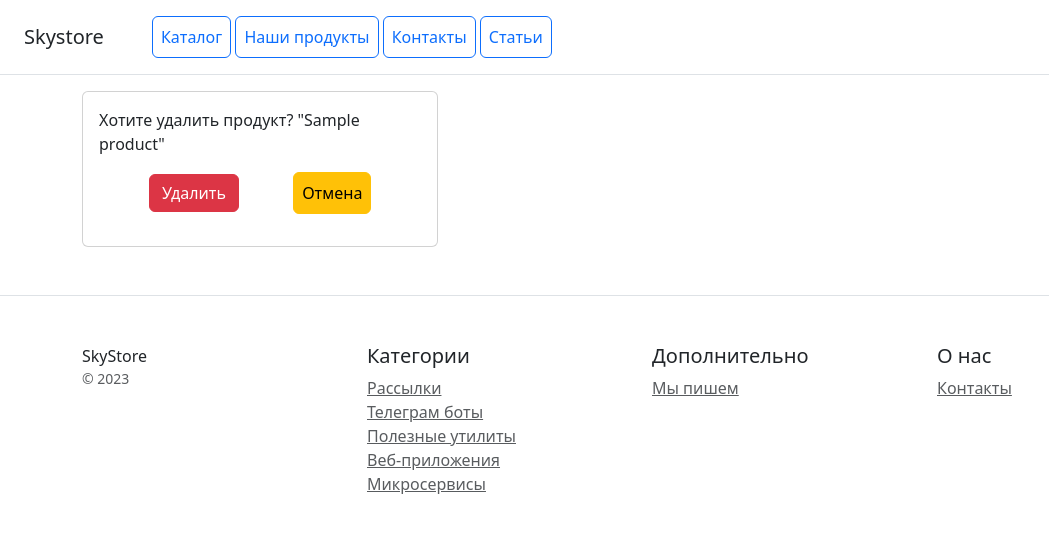
After one commit to DmitryVorotnikov/Skystore, a Django app: page /products/delete/1/ in a window 1280 px wide. The commit adds this page. Shown: the top 533 px of the page, without its empty margins (0-1049 px from the left). Run offline with Django 4.2, Linux system fonts and the light colour scheme; tables that the repository leaves empty hold one stand-in row (values such as "Sample post"); parts of the project's set-up code (start-up, migrations or seed data) failed here and were passed over; some libraries are stand-ins or nearby versions.

Commit message:
Add CRUD for Product

```diff
--- a/catalog/templates/catalog/article_detail.html
+++ b/catalog/templates/catalog/article_detail.html
@@ -12,7 +12,8 @@
         </div>
     </div>
     <div class="pricing-header px-2 py-2 pt-md-2 pb-md-2 mx-auto text-left">
-        <a class="btn btn-lg btn-primary" style="margin-left: 600px;" href="{% url 'catalog:article_edit' object.slug %}">Редактировать статью</a>
+        <a class="btn btn-lg btn-primary" style="margin-left: 600px;"
+           href="{% url 'catalog:article_edit' object.slug %}">Редактировать статью</a>
         <a class="btn btn-lg btn-danger" href="{% url 'catalog:article_delete' object.slug %}">Удалить статью</a>
     </div>
-{% endblock %}
+    {% endblock %}
--- a/catalog/templates/catalog/base.html
+++ b/catalog/templates/catalog/base.html
@@ -12,14 +12,14 @@
 
 {% block content %}
 {% endblock %}
-
-    <footer class="pt-4 my-md-5 pt-md-5 border-top">
+<footer class="pt-4 my-md-5 pt-md-5 border-top">
+    <div class="container">
         <div class="row">
-            <div class="col-12 col-md">
+            <div class="col-3 col-md">
                 SkyStore
                 <small class="d-block mb-3 text-muted">&copy; {% now 'Y' %}</small>
             </div>
-            <div class="col-6 col-md">
+            <div class="col-3 col-md">
                 <h5>Категории</h5>
                 <ul class="list-unstyled text-small">
                     <li><a class="text-muted" href="#">Рассылки</a></li>
@@ -29,21 +29,21 @@
                     <li><a class="text-muted" href="#">Микросервисы</a></li>
                 </ul>
             </div>
-            <div class="col-6 col-md">
+            <div class="col-3 col-md">
                 <h5>Дополнительно</h5>
                 <ul class="list-unstyled text-small">
                     <li><a class="text-muted" href="#">Мы пишем</a></li>
                 </ul>
             </div>
-            <div class="col-6 col-md">
+            <div class="col-3 col-md">
                 <h5>О нас</h5>
                 <ul class="list-unstyled text-small">
                     <li><a class="text-muted" href="{% url 'catalog:contacts' %}">Контакты</a></li>
                 </ul>
             </div>
         </div>
-    </footer>
-</div>
+    </div>
+</footer>
 
 <script src="{% static '/js/bootstrap.bundle.min.js' %}"></script>
 </body>
--- /dev/null
+++ b/catalog/templates/catalog/product_confirm_delete.html
@@ -0,0 +1,26 @@
+{% extends 'catalog/base.html' %}
+{% load my_tags %}
+
+{% block content %}
+<div class="container">
+    <div class="row">
+        <div class="col-4">
+            <div class="card">
+                <div class="card-body">
+                    <form method="post">
+                        {% csrf_token %}
+                        {{ form.as_p }}
+                        <p class="card-text">
+                            Хотите удалить продукт? "{{ object.name }}"</p>
+                        <button type="submit" class="btn btn-danger mb-3" style="margin-left: 50px;">
+                            Удалить
+                        </button>
+                        <a class="p-2 btn btn-warning mb-3" href="{% url 'catalog:product_item' object.pk %}"
+                           style="margin-left: 50px;">Отмена</a>
+                    </form>
+                </div>
+            </div>
+        </div>
+    </div>
+</div>
+{% endblock %}
--- a/catalog/templates/catalog/product_list.html
+++ b/catalog/templates/catalog/product_list.html
@@ -4,6 +4,9 @@
 <div class="pricing-header px-3 py-3 pt-md-5 pb-md-4 mx-auto text-center">
     <h1 class="display-4">Все наши продукты</h1>
     <p class="lead">Skystore - это отличный вариант приобретения плагинов, проектов и других IT-услуг.</p>
+</div>
+<div class="pricing-header px-3 py-3 pt-md-5 pb-md-4 mx-auto text-left">
+    <a class="btn btn-lg btn-primary" style="margin-left: 102px;" href="{% url 'catalog:product_create' %}">Добавить продукт</a>
 </div>
 
 <div class="container">
--- a/catalog/urls.py
+++ b/catalog/urls.py
@@ -1,7 +1,8 @@
 from django.urls import path
 from catalog.apps import CatalogConfig
 from catalog.views import CategoryListView, ContactsTemplateView, ProductListView, ProductDetailView, ArticleListView, \
-    ArticleCreateView, ArticleUpdateView, ArticleDetailView, ArticleDeleteView
+    ArticleCreateView, ArticleUpdateView, ArticleDetailView, ArticleDeleteView, ProductCreateView, ProductUpdateView, \
+    ProductDeleteView
 
 app_name = CatalogConfig.name
 
@@ -10,6 +11,9 @@ urlpatterns = [
     path('contacts/', ContactsTemplateView.as_view(), name='contacts'),
     path('products/', ProductListView.as_view(), name='products'),
     path('product/<int:pk>/', ProductDetailView.as_view(), name='product_item'),
+    path('products/create/', ProductCreateView.as_view(), name='product_create'),
+    path('products/edit/<int:pk>/', ProductUpdateView.as_view(), name='product_edit'),
+    path('products/delete/<int:pk>/', ProductDeleteView.as_view(), name='product_delete'),
 
     path('articles/', ArticleListView.as_view(), name='articles'),
     path('create/', ArticleCreateView.as_view(), name='create'),
--- a/catalog/views.py
+++ b/catalog/views.py
@@ -92,3 +92,24 @@ class ArticleDetailView(DetailView):
 class ArticleDeleteView(DeleteView):
     model = Article
     success_url = reverse_lazy('catalog:articles')
+
+
+class ProductCreateView(CreateView):
+    model = Product
+    fields = ('name', 'description', 'category', 'price', 'image',)
+
+    def get_success_url(self):
+        return reverse('catalog:product_item', args=[self.object.pk])
+
+
+class ProductUpdateView(UpdateView):
+    model = Product
+    fields = ('name', 'description', 'category', 'price', 'image',)
+
+    def get_success_url(self):
+        return reverse('catalog:product_item', args=[self.kwargs.get('pk')])
+
+
+class ProductDeleteView(DeleteView):
+    model = Product
+    success_url = reverse_lazy('catalog:products')
```
Also changed, not shown: catalog/templates/catalog/product_detail.html (+16 -1 lines), catalog/templates/catalog/product_form.html (added, +37 -0 lines).
